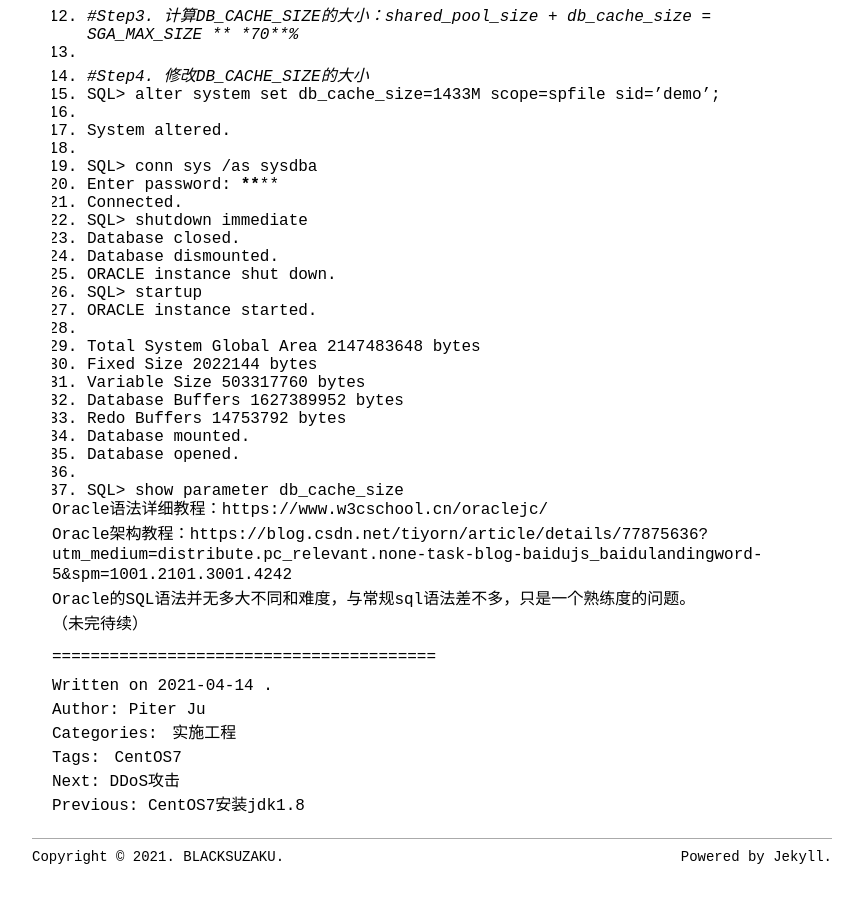
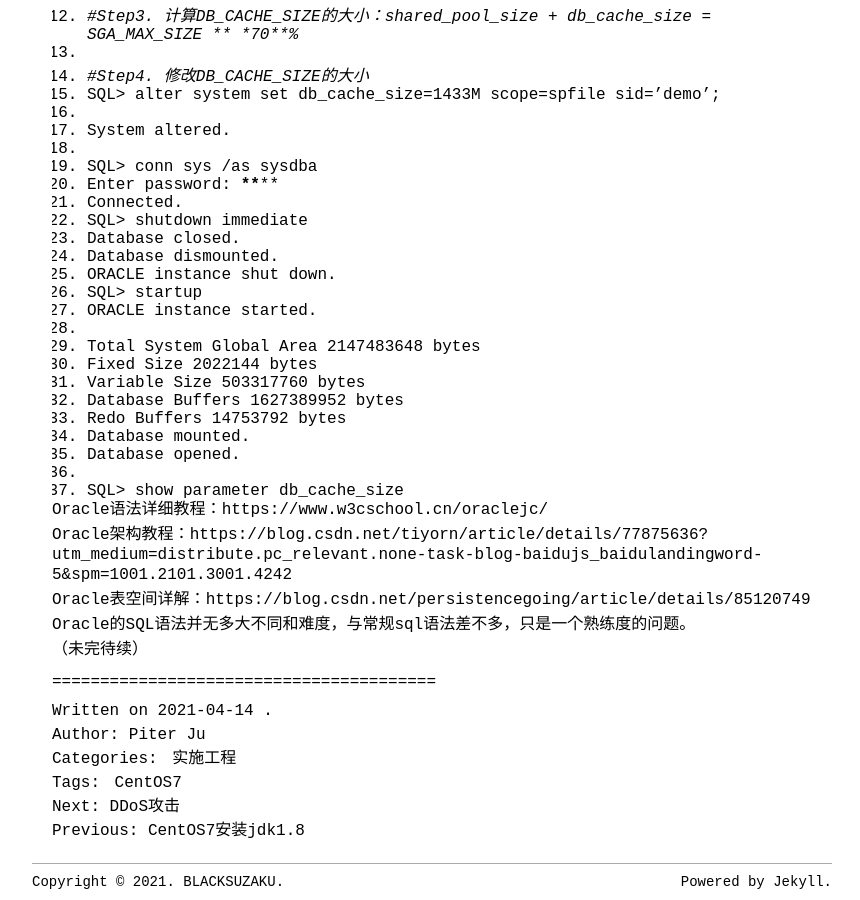
Before and after one commit to 2hux1nb0/2hux1nb0.github.io, a Jekyll site: the page built from _posts/2021-04-14-Centos之Oracle.md, in a window 1280 px wide and 900 px high, scrolled down 1141 px. Shown: the whole window, without its empty margins (208-1068 px from the left). Built offline with Jekyll 4.4.1, drawn with Linux system fonts in a browser that asks for light colours; before the commit the page ends 2016 px from its top, so only the background shows below that.

Commit message:
Update 2021-04-14-Centos之Oracle.md

```diff
--- a/_posts/2021-04-14-Centos之Oracle.md
+++ b/_posts/2021-04-14-Centos之Oracle.md
@@ -98,6 +98,8 @@ Oracle语法详细教程：<https://www.w3cschool.cn/oraclejc/>
 
 Oracle架构教程：<https://blog.csdn.net/tiyorn/article/details/77875636?utm_medium=distribute.pc_relevant.none-task-blog-baidujs_baidulandingword-5&spm=1001.2101.3001.4242>
 
+Oracle表空间详解：<https://blog.csdn.net/persistencegoing/article/details/85120749>
+
 Oracle的SQL语法并无多大不同和难度，与常规sql语法差不多，只是一个熟练度的问题。
 
 （未完待续）
```
